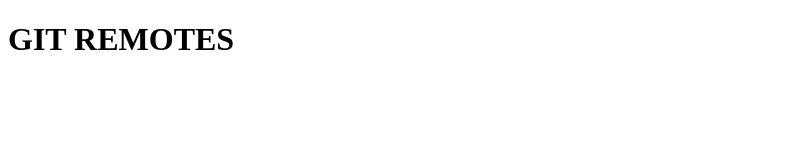
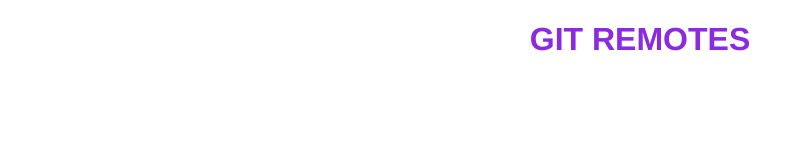
Before and after one commit to 4lb37t0/GIT-4, a plain HTML site: page index.html in a window 1280 px wide. Shown: the whole page, without its empty margins (0-803 px from the left). Drawn offline with Linux system fonts and the light colour scheme.

Commit message:
add style.css

```diff
--- /dev/null
+++ b/css/style.css
@@ -0,0 +1,5 @@
+h1{
+    text-align: center;
+    color: blueviolet;
+    font-family: 'Franklin Gothic Medium', 'Arial Narrow', Arial, sans-serif;
+}
--- a/index.html
+++ b/index.html
@@ -4,6 +4,7 @@
     <meta charset="UTF-8">
     <meta name="viewport" content="width=device-width, initial-scale=1.0">
     <title>Document</title>
+    <link rel="stylesheet" href="./css/style.css">
 </head>
 <body>
     <h1>GIT REMOTES</h1>
```
